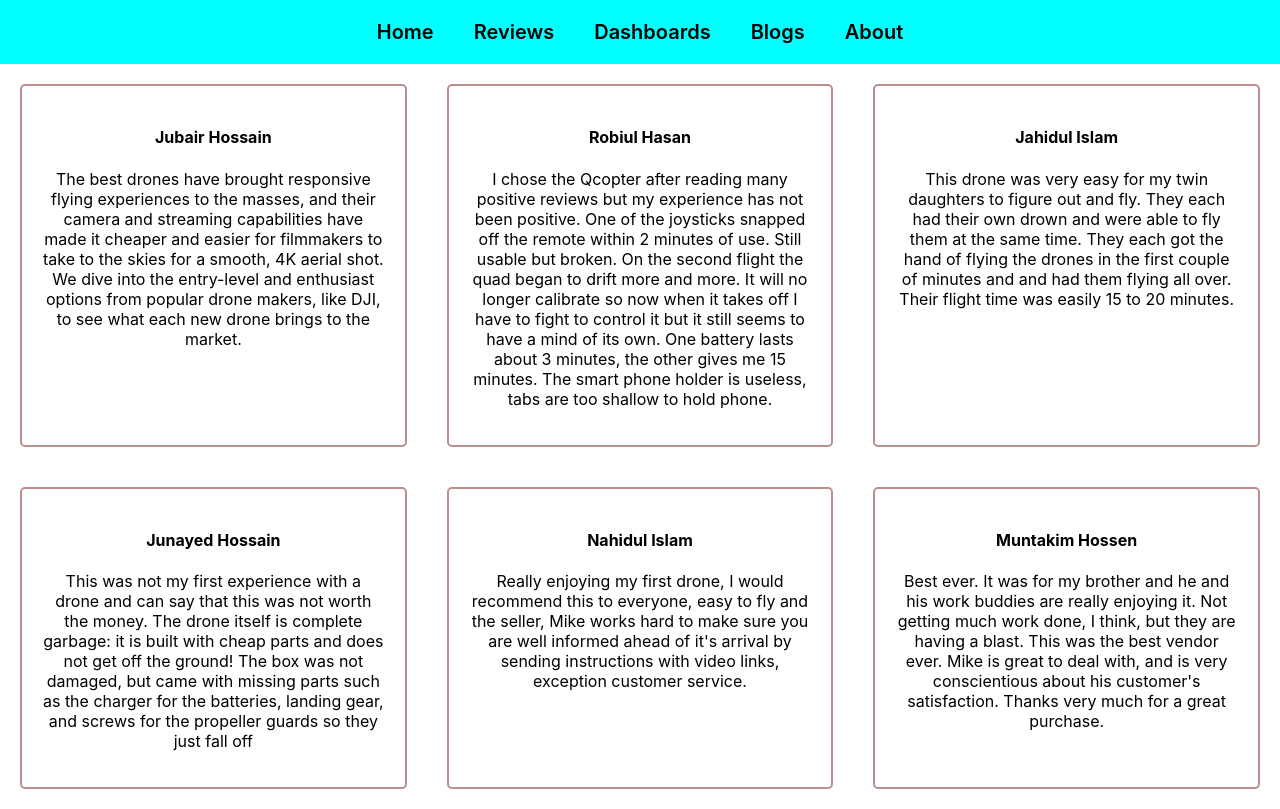
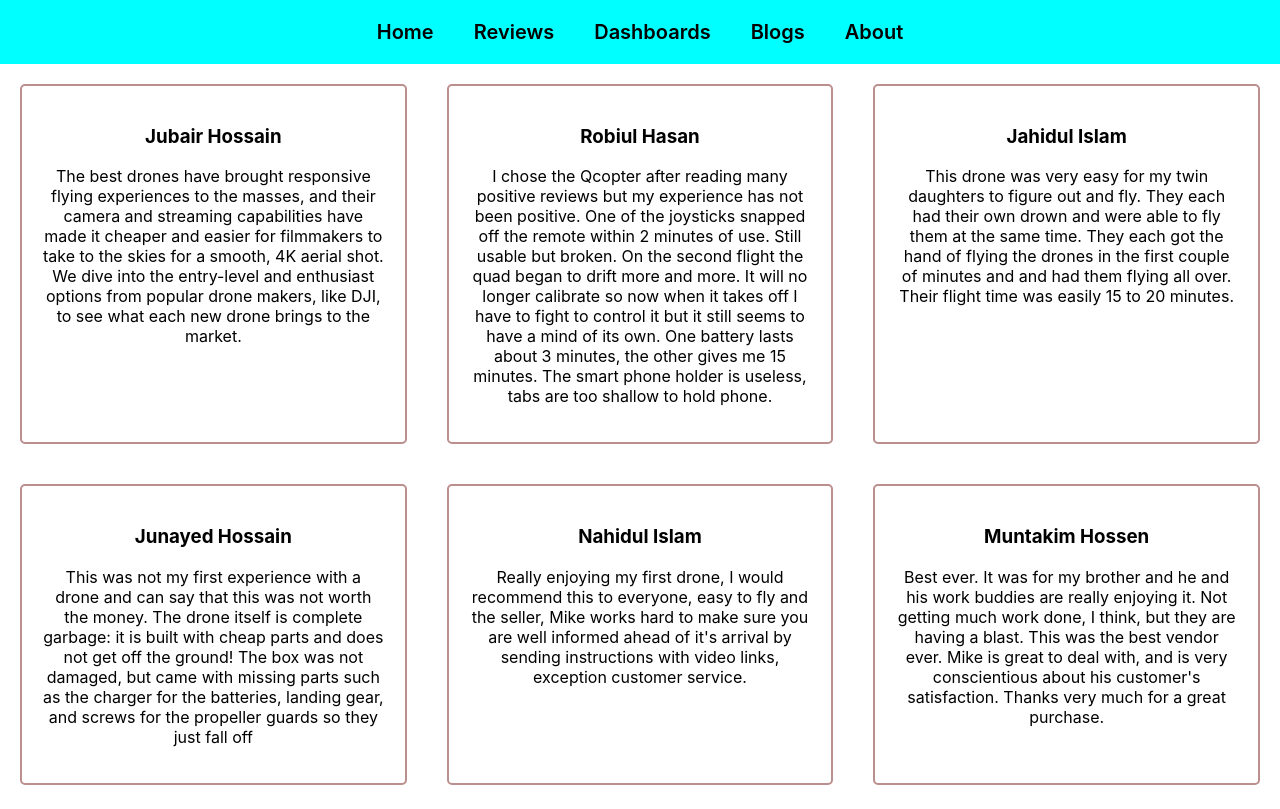
Before and after one commit to abirisl/product-analysis-website, a React (Create React App) app: page /reviews in a window 1280 px wide. Built offline with nearby package versions, Linux system fonts and the light colour scheme.

Commit message:
css update

```diff
--- a/src/components/Item/Item.js
+++ b/src/components/Item/Item.js
@@ -5,7 +5,7 @@ const Item = ({item}) => {
     const {name,reviews} = item
     return (
         <div className='item'>
-            <h5>{name}</h5>
+            <h3>{name}</h3>
             <p>{reviews}</p>
         </div>
     );
--- a/src/components/Review/Review.js
+++ b/src/components/Review/Review.js
@@ -5,7 +5,7 @@ const Review = ({review}) => {
     const {name,reviews} = review
     return (
         <div className='review-item'>
-            <h4>{name}</h4>
+            <h3>{name}</h3>
             <p>{reviews}</p>
         </div>
     );
```
